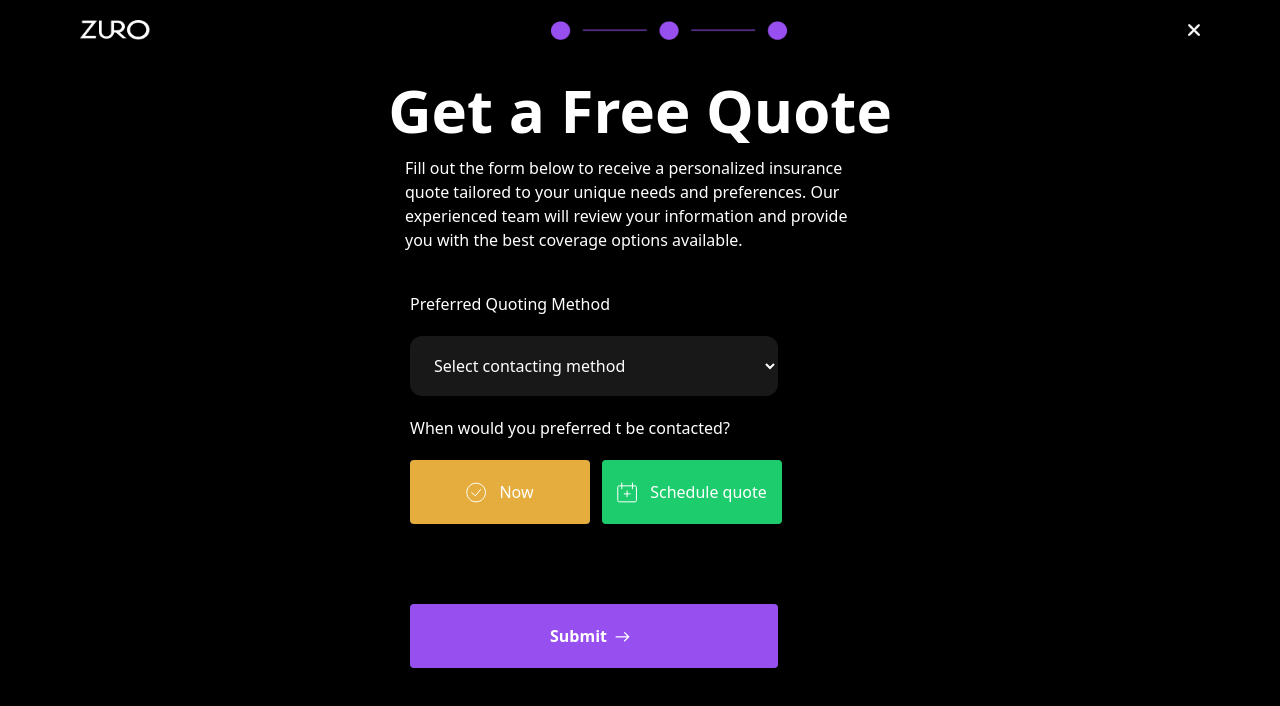
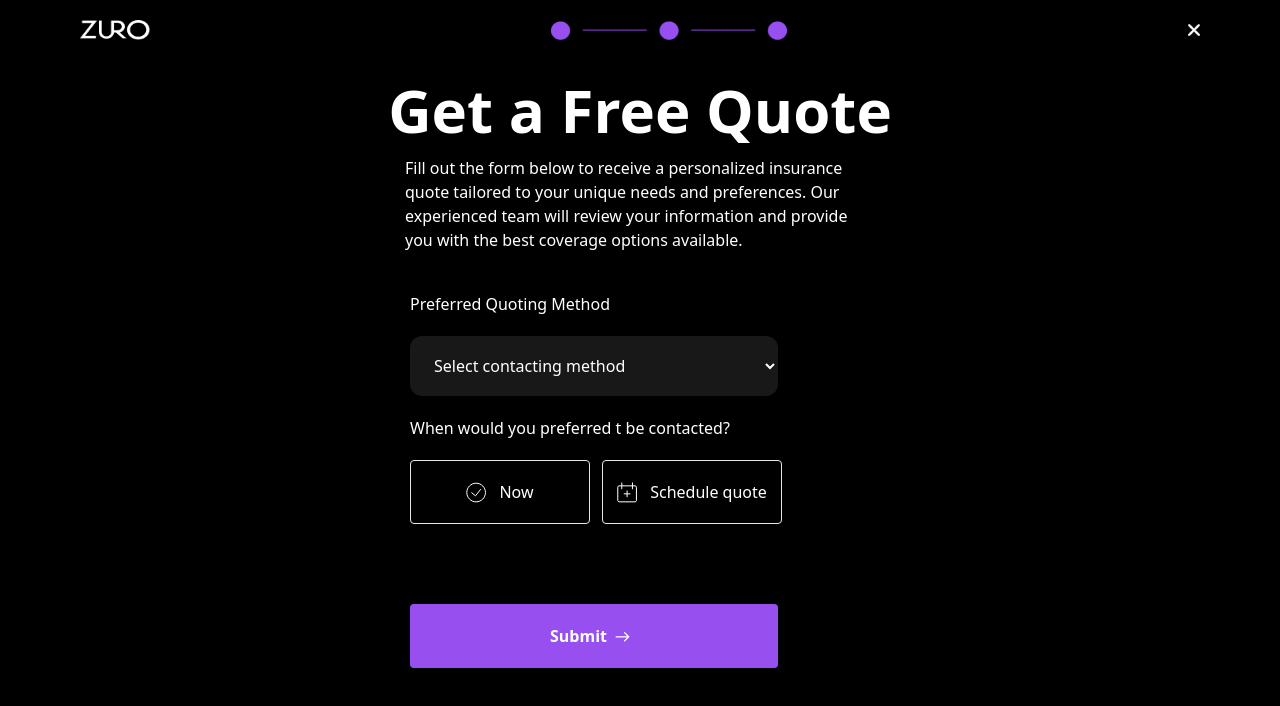
Before and after one commit to JojoDuke/ZuroNew, a Next.js app: page /page5 in a window 1280 px wide. Shown: the top 706 px of the page. Built offline with nearby package versions, Linux system fonts and the light colour scheme.

Commit message:
made some few changes here

```diff
--- a/pages/page3.tsx
+++ b/pages/page3.tsx
@@ -14,7 +14,14 @@ import { useState } from "react";
 import Image from "next/image";
 
 function page3() {
+  //useState
     const [type, setType] = useState('calls')
+    const [schedule, setSchedule] = useState('')
+    //handleSchdedule
+    const handleSchedule = value => {
+      setSchedule(value)
+    }
+    //handleClick
     const handleClick = (card) => {
         setType(card)
     }
@@ -29,7 +36,7 @@ function page3() {
 
         <ProgressNav progress={progress3} alt={'progress3'}/>
 
-       <section className="my-10 text-white flex flex-col">
+      <section className="my-10 text-white flex flex-col">
         <Heading />
 
         <p className="text-center font-bold my-8 mx-auto w-[470px]">Preferred Quoting Method</p>
@@ -91,8 +98,12 @@ function page3() {
         <div >
             <p className="my-8">Would you preferred to be contacted?</p>
             <div className="flex gap-5 justify-center mt-[20px]">
-                <button className="bg-[#E5AD3E] w-[190px] h-[64.42px] rounded-lg">Now</button>
-                <button className="bg-[#1DCD6D] w-[190px] h-[64.42px] rounded-lg">Schedule quote</button>
+                <button
+                  onClick={() => handleSchedule('n')}
+                  className={`${schedule === 'n' ? "bg-[#E5AD3E]" : "bg-transparent"} w-[190px] h-[64.42px] rounded-lg border`}>Now</button>
+                <button
+                  onClick={()=> handleSchedule('y')}
+                  className={`${schedule === 'y' ? "bg-[#1DCD6D]" : "bg-transparent"} w-[190px] h-[64.42px] rounded-lg border`}>Schedule quote</button>
             </div>
         </div>
 
--- a/pages/page5.tsx
+++ b/pages/page5.tsx
@@ -15,20 +15,23 @@ const Page5 = () => {
     const [active, setActive] = useState(false)
     const [scheduleComplete, setScheduleComplete] = useState(false)
     const [date, setDate] = useState('')
+    const [contact, setContact] = useState('')
     // handleSelectchange
     const handleSelectChange = e => {
         setCurrentValue(e.target.value)
     }
 
     //handleSchedule Quote Btn
-    const handleScheduleClick = e => {
+    const handleScheduleClick = value => {
         setSchedule(!schedule)
         setScheduleComplete(false)
         setActive(false)
+        setContact(value)
     }
 
     //handleNow Btn
-    const handleNowClick = ()=> {
+    const handleNowClick = value => {
+        setContact(value)
         setSchedule(false)
     }
 
@@ -81,11 +84,11 @@ const Page5 = () => {
 
                 <h3>When would you preferred t be contacted?</h3>
                 <div className='flex gap-3 mt-5'>
-                    <button onClick={handleNowClick} className="bg-[#E5AD3E] h-[64px] rounded w-[180px] flex justify-center items-center gap-3">
+                    <button onClick={() => handleNowClick('n')} className={`${contact === 'n' ? "bg-[#E5AD3E]" : "bg-transparent"} h-[64px] rounded border w-[180px] flex justify-center items-center gap-3`}>
                         <Image src={tick} />
                         Now
                     </button>
-                    <button onClick={handleScheduleClick} className="bg-[#1DCD6D] h-[64px] rounded w-[180px] flex justify-center items-center gap-3">
+                    <button onClick={()=>handleScheduleClick('y')} className={`${contact === 'y' ? "bg-[#1DCD6D]" : "bg-transparent"} h-[64px] rounded border w-[180px] flex justify-center items-center gap-3`}>
                         <Image src={calender} />
                         Schedule quote
                     </button>
@@ -142,7 +145,7 @@ const Page5 = () => {
                     </div>
                 }
 
-                <Link href="/page5">
+                <Link href="/page6">
                     <button className="bg-[#9750EF] hover:bg-[#cda7fc] duration-300 ease-in-out h-16 w-[80%] mt-20 rounded font-bold flex items-center justify-center">
                         Submit
                         <Image src={next} />
```
